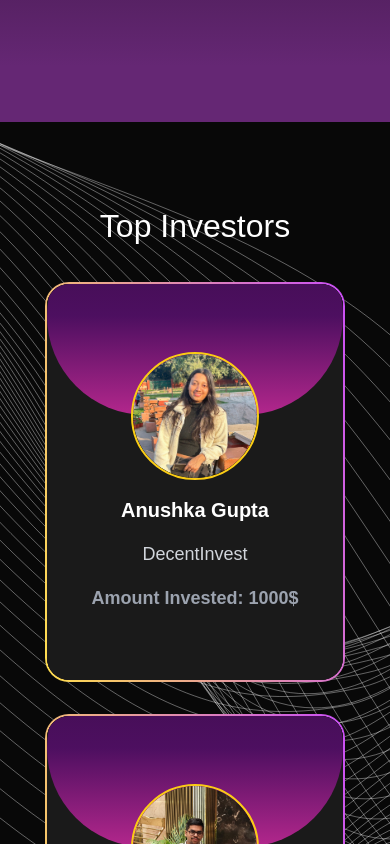
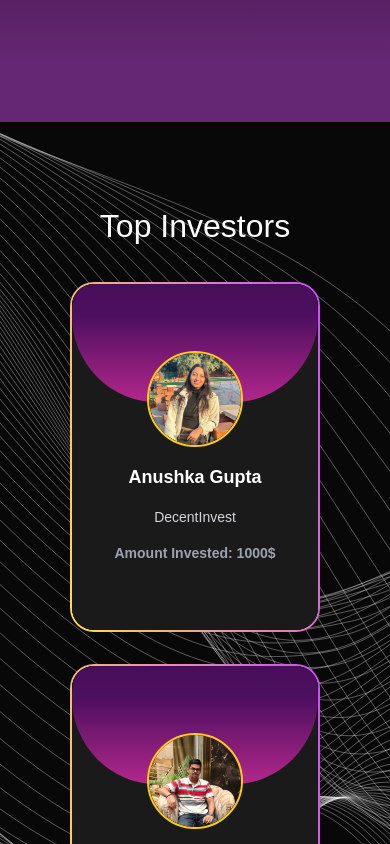
Before and after one commit to KBP09/DecentInvest-Landing, a Next.js app: page / in a window 390 px wide. Shown: the part 3340-4184 px from the top of the page. Built offline with nearby package versions, Linux system fonts and the light colour scheme.

Commit message:
Investor: addded responsive changes
Signed-off-by: KBP09 <kanakbpandey2023@gmail.com>

```diff
--- a/app/componenets/investorSection.tsx
+++ b/app/componenets/investorSection.tsx
@@ -11,7 +11,7 @@ const investors = [
 
 export default function InvestorSection() {
     return (
-        <div className="h-auto min-h-[80vh] w-full py-20 bg-black bg-[url('../public/BG1.svg')] bg-cover bg-center">
+        <div className="h-auto min-h-[70vh] w-full py-20 bg-black bg-[url('../public/BG1.svg')] bg-cover bg-center">
             <div className="container mx-auto px-4">
                 <h1 className="text-white text-[32px] sm:text-[40px] md:text-[50px] text-center">
                     Top Investors
@@ -19,7 +19,7 @@ export default function InvestorSection() {
                 <div className="flex sm:flex-row flex-col items-center w-full justify-center gap-8 mt-8">
                     {investors.map((investor) => (
                         <Link key={investor.id} href={investor.link} passHref>
-                            <GradientCard className="w-[300px] h-[400px] flex flex-col items-center justify-center gap-4 cursor-pointer transition-transform transform hover:scale-105" bgColor="rgba(37, 29, 39, 1)">
+                            <GradientCard className="w-[250px] h-[350px] sm:w-[300px] sm:h-[400px] flex flex-col items-center justify-center gap-4 cursor-pointer transition-transform transform hover:scale-105" bgColor="rgba(37, 29, 39, 1)">
                                 <div className="w-full h-full flex flex-col items-center justify-center gap-4 relative bg-[#1A1A1A] rounded-2xl p-4 shadow-lg">
                                     <div
                                         className="absolute top-8 left-1/2 w-full h-[50%] -translate-x-1/2 -translate-y-1/2 rounded-full"
@@ -29,7 +29,7 @@ export default function InvestorSection() {
                                         }}
                                     ></div>
 
-                                    <div className="w-32 h-32 rounded-full overflow-hidden border-2 border-yellow-400 relative z-10">
+                                    <div className="w-24 h-24 sm:w-32 sm:h-32 rounded-full overflow-hidden border-2 border-yellow-400 relative z-10">
                                         <Image
                                             src={investor.image}
                                             alt={investor.name}
@@ -39,9 +39,9 @@ export default function InvestorSection() {
                                         />
                                     </div>
 
-                                    <h2 className="text-white text-xl font-bold text-center">{investor.name}</h2>
-                                    <p className="text-gray-300 text-lg">{investor.description}</p>
-                                    <p className="text-gray-400 text-lg font-semibold">Amount Invested: {investor.AmountInvested}</p>
+                                    <h2 className="text-white text-lg sm:text-xl font-bold text-center">{investor.name}</h2>
+                                    <p className="text-gray-300 text-sm sm:text-lg">{investor.description}</p>
+                                    <p className="text-gray-400 text-sm sm:text-lg font-semibold">Amount Invested: {investor.AmountInvested}</p>
                                 </div>
                             </GradientCard>
                         </Link>
```
